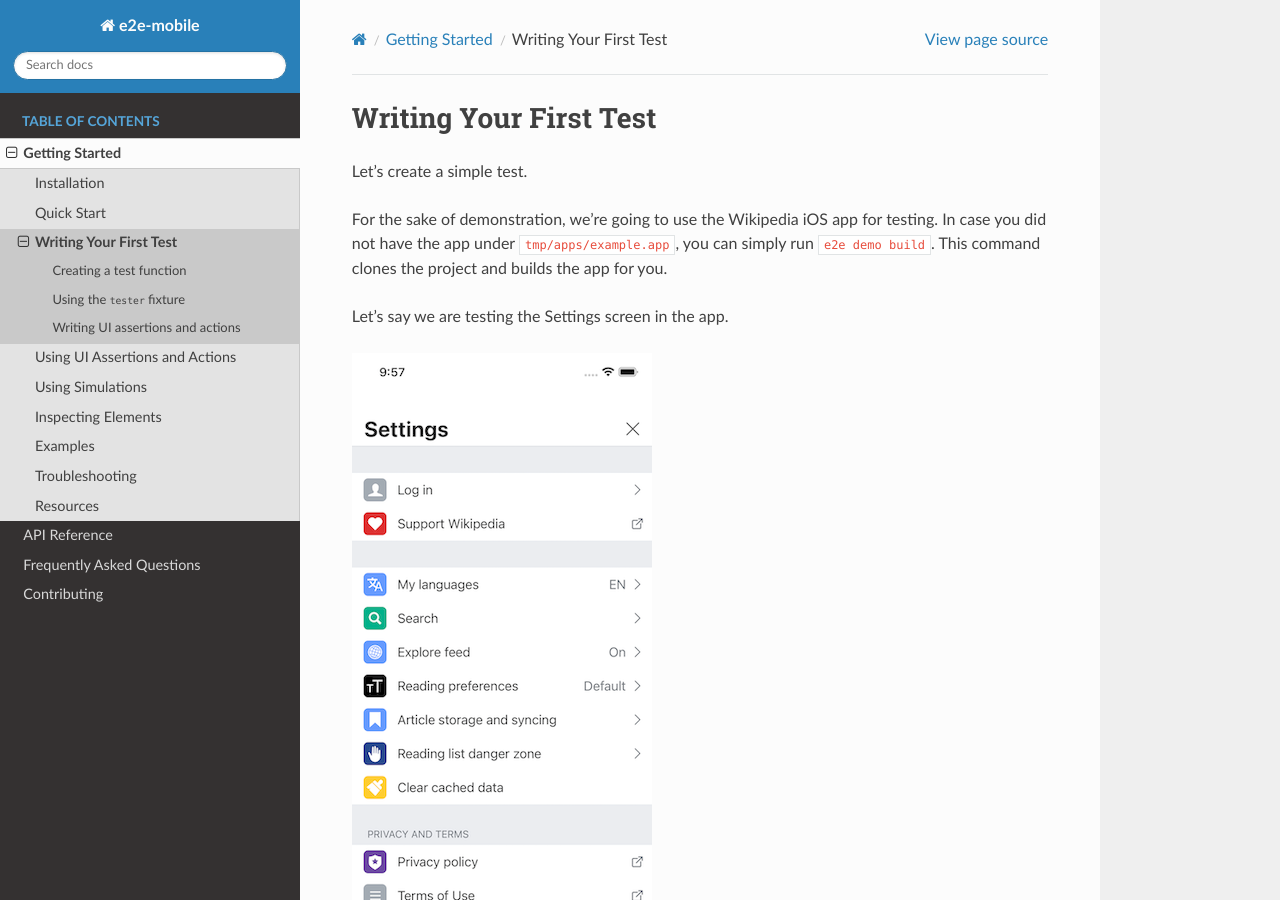
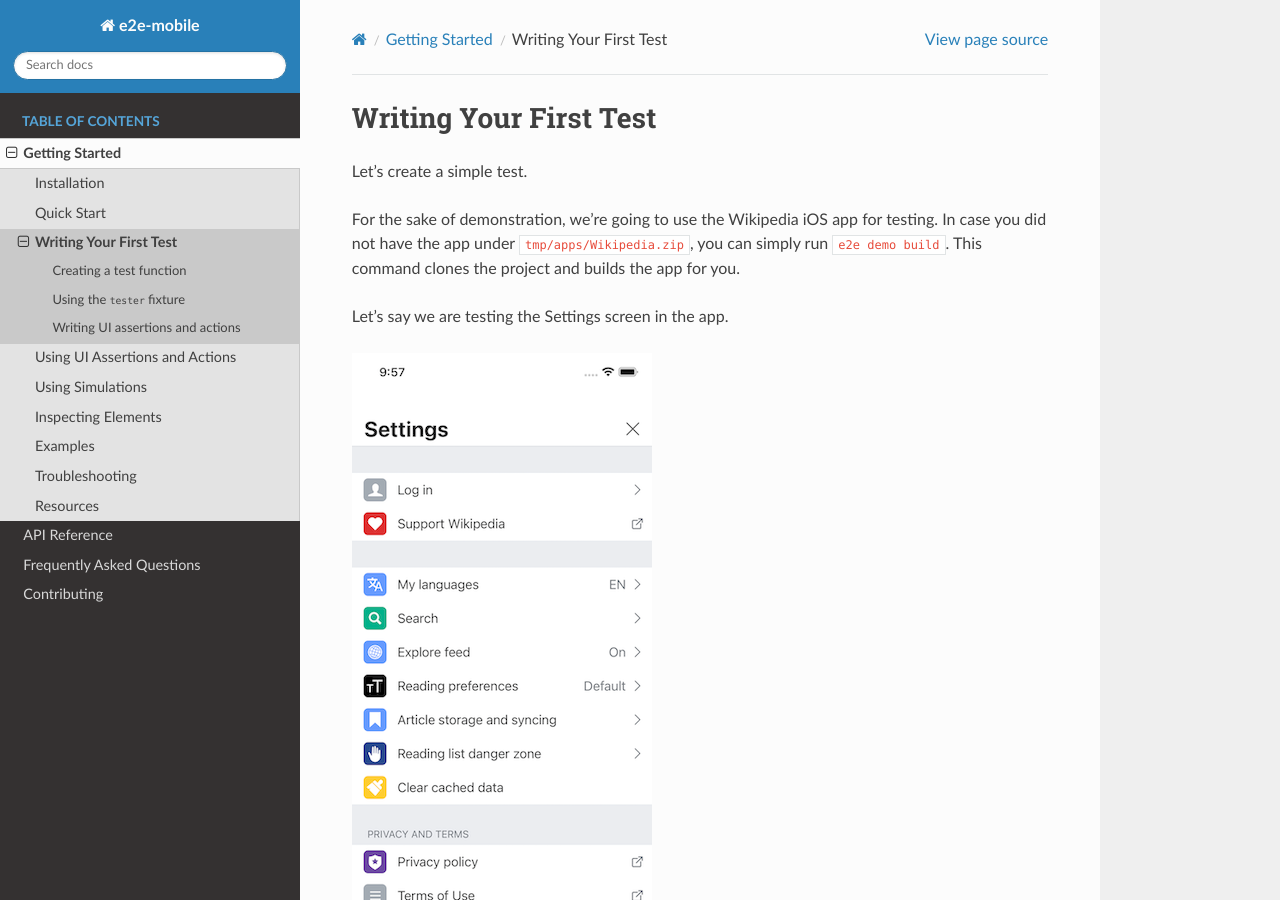
Before and after one commit to trinhngocthuyen/e2e-mobile, a Sphinx documentation site: the page built from docs/getting_started/writing_your_first_test.rst, in a window 1280 px wide and 900 px high. Built offline with Sphinx 7.4.7 and the Read the Docs theme 3.1.0, drawn with Linux system fonts in a browser that asks for light colours; pages that are not in the unit, such as notebooks, are missing from menus.

Commit message:
Use prebuilt app for e2e build demo

```diff
--- a/CONTRIBUTING.rst
+++ b/CONTRIBUTING.rst
@@ -52,7 +52,7 @@
 
     Prior to running the above test, you might want to build the `Wikipedia iOS project <https://github.com/wikimedia/wikipedia-ios>`_.
     Simply run: ``make demo.build`` or ``e2e demo build``.
-    The app will be placed under ``tmp/apps/example.app``
+    The app will be placed under ``tmp/apps/Wikipedia.zip``
 
 **Step 5: Format changes**
 
--- a/docs/getting_started/inspecting_elements.rst
+++ b/docs/getting_started/inspecting_elements.rst
@@ -62,7 +62,7 @@
 .. code-block:: json
 
     {
-        "app": "/Users/thuyen/projects/e2e-mobile/tmp/apps/example.app",
+        "app": "/Users/thuyen/projects/e2e-mobile/tmp/apps/Wikipedia.zip",
         "automationName": "xcuitest",
         "platformName": "iOS"
     }
--- a/docs/getting_started/quick_start.rst
+++ b/docs/getting_started/quick_start.rst
@@ -38,7 +38,7 @@
 
     $ e2e demo build
 
-This command clones the `Wikipedia iOS project <https://github.com/wikimedia/wikipedia-ios>`_, builds it, and place the ``.app`` bundle under ``tmp/apps/example.app``.
+This command clones the `Wikipedia iOS project <https://github.com/wikimedia/wikipedia-ios>`_, builds it, and place the ``.app`` bundle under ``tmp/apps/Wikipedia.zip``.
 
 .. note::
 
--- a/docs/getting_started/writing_your_first_test.rst
+++ b/docs/getting_started/writing_your_first_test.rst
@@ -3,7 +3,7 @@
 
 Let's create a simple test.
 
-For the sake of demonstration, we're going to use the Wikipedia iOS app for testing. In case you did not have the app under ``tmp/apps/example.app``, you can simply run ``e2e demo build``. This command clones the project and builds the app for you.
+For the sake of demonstration, we're going to use the Wikipedia iOS app for testing. In case you did not have the app under ``tmp/apps/Wikipedia.zip``, you can simply run ``e2e demo build``. This command clones the project and builds the app for you.
 
 Let's say we are testing the Settings screen in the app.
 
```
Also changed, not shown: 3 other files.
